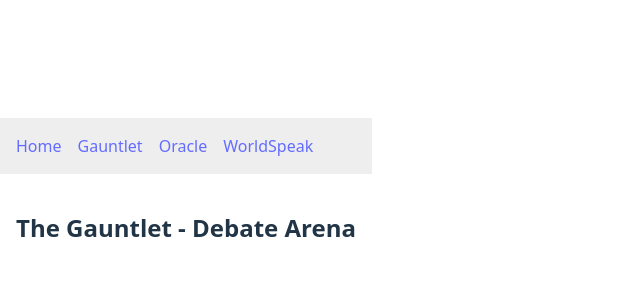
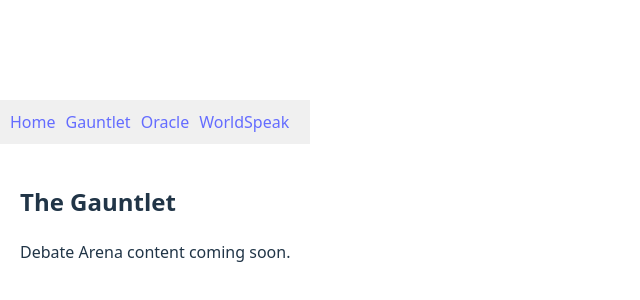
Before and after one commit to dbronk74/theforum2025, a React (Vite) app in the folder client/: page /gauntlet in a window 1280 px wide. Shown: the part 200-500 px from the top of the page, without its empty margins (0-640 px from the left). Built offline with nearby package versions, Linux system fonts and the light colour scheme.

Commit message:
Site Build 001: Add routing and minimal page components

```diff
--- a/client/src/App.tsx
+++ b/client/src/App.tsx
@@ -1,31 +1,20 @@
-import { BrowserRouter, Routes, Route, Link } from 'react-router-dom';
+import React from 'react';
+import { BrowserRouter as Router, Routes, Route, Link } from 'react-router-dom';
+import Home from './pages/Home';
+import Gauntlet from './pages/Gauntlet';
+import Oracle from './pages/Oracle';
+import WorldSpeak from './pages/WorldSpeak';
 
-function Home() {
-  return <h2>Welcome to The Forum 2025</h2>;
-}
-
-function Gauntlet() {
-  return <h2>The Gauntlet - Debate Arena</h2>;
-}
-
-function Oracle() {
-  return <h2>Oracle AI Companion</h2>;
-}
-
-function WorldSpeak() {
-  return <h2>WorldSpeak Arena</h2>;
-}
-
-function App() {
+export default function App() {
   return (
-    <BrowserRouter>
-      <nav style={{ padding: '1rem', background: '#eee' }}>
-        <Link to="/" style={{ marginRight: '1rem' }}>Home</Link>
-        <Link to="/gauntlet" style={{ marginRight: '1rem' }}>Gauntlet</Link>
-        <Link to="/oracle" style={{ marginRight: '1rem' }}>Oracle</Link>
+    <Router>
+      <nav style={{ padding: 10, backgroundColor: '#f0f0f0' }}>
+        <Link to="/" style={{ marginRight: 10 }}>Home</Link>
+        <Link to="/gauntlet" style={{ marginRight: 10 }}>Gauntlet</Link>
+        <Link to="/oracle" style={{ marginRight: 10 }}>Oracle</Link>
         <Link to="/worldspeak">WorldSpeak</Link>
       </nav>
-      <div style={{ padding: '1rem' }}>
+      <div style={{ padding: 20 }}>
         <Routes>
           <Route path="/" element={<Home />} />
           <Route path="/gauntlet" element={<Gauntlet />} />
@@ -33,8 +22,6 @@ function App() {
           <Route path="/worldspeak" element={<WorldSpeak />} />
         </Routes>
       </div>
-    </BrowserRouter>
+    </Router>
   );
 }
-
-export default App;
--- /dev/null
+++ b/client/src/pages/Gauntlet.tsx
@@ -0,0 +1,5 @@
+import React from 'react';
+
+export default function Gauntlet() {
+  return <div><h2>The Gauntlet</h2><p>Debate Arena content coming soon.</p></div>;
+}
--- /dev/null
+++ b/client/src/pages/Home.tsx
@@ -0,0 +1,5 @@
+import React from 'react';
+
+export default function Home() {
+  return <div><h2>Home Page</h2><p>Welcome to The Forum 2025!</p></div>;
+}
--- /dev/null
+++ b/client/src/pages/Oracle.tsx
@@ -0,0 +1,5 @@
+import React from 'react';
+
+export default function Oracle() {
+  return <div><h2>Oracle AI Companion</h2><p>Oracle AI content coming soon.</p></div>;
+}
--- /dev/null
+++ b/client/src/pages/WorldSpeak.tsx
@@ -0,0 +1,5 @@
+import React from 'react';
+
+export default function WorldSpeak() {
+  return <div><h2>WorldSpeak Arena</h2><p>WorldSpeak chat coming soon.</p></div>;
+}
```
